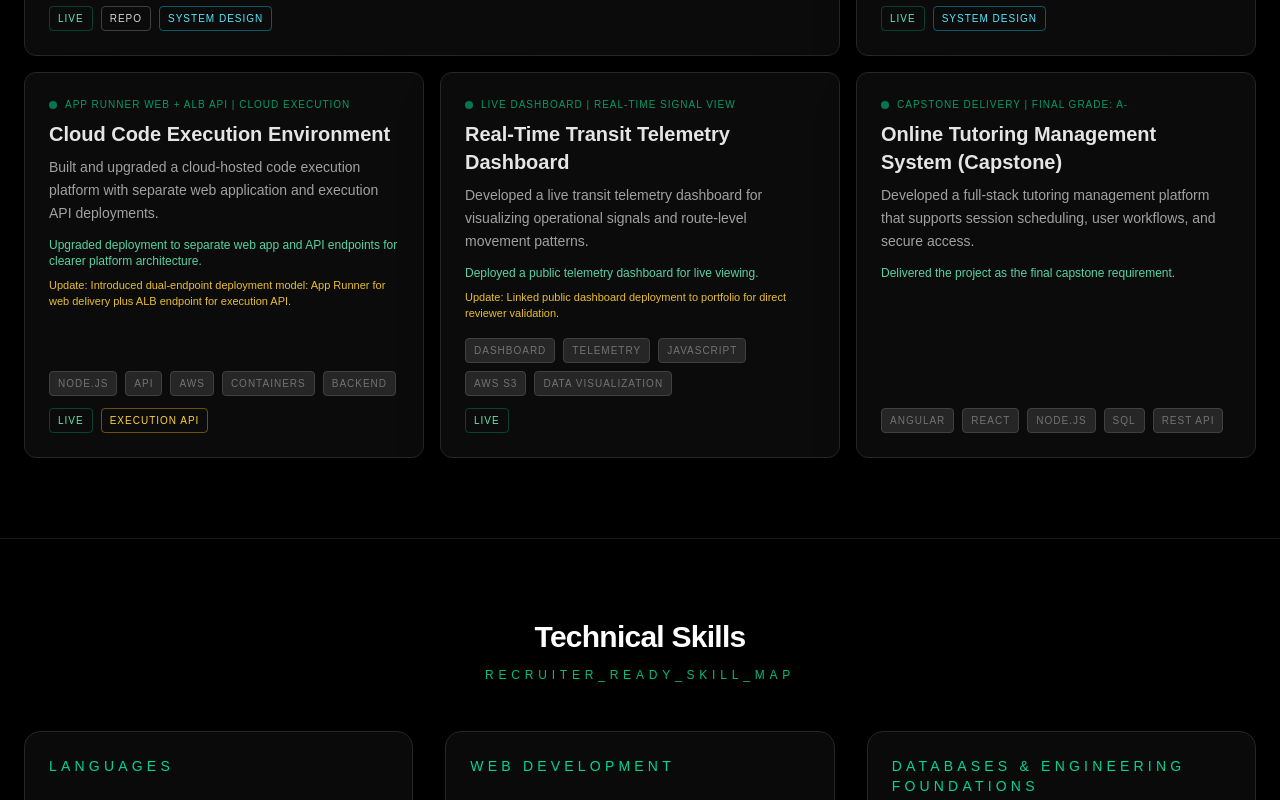
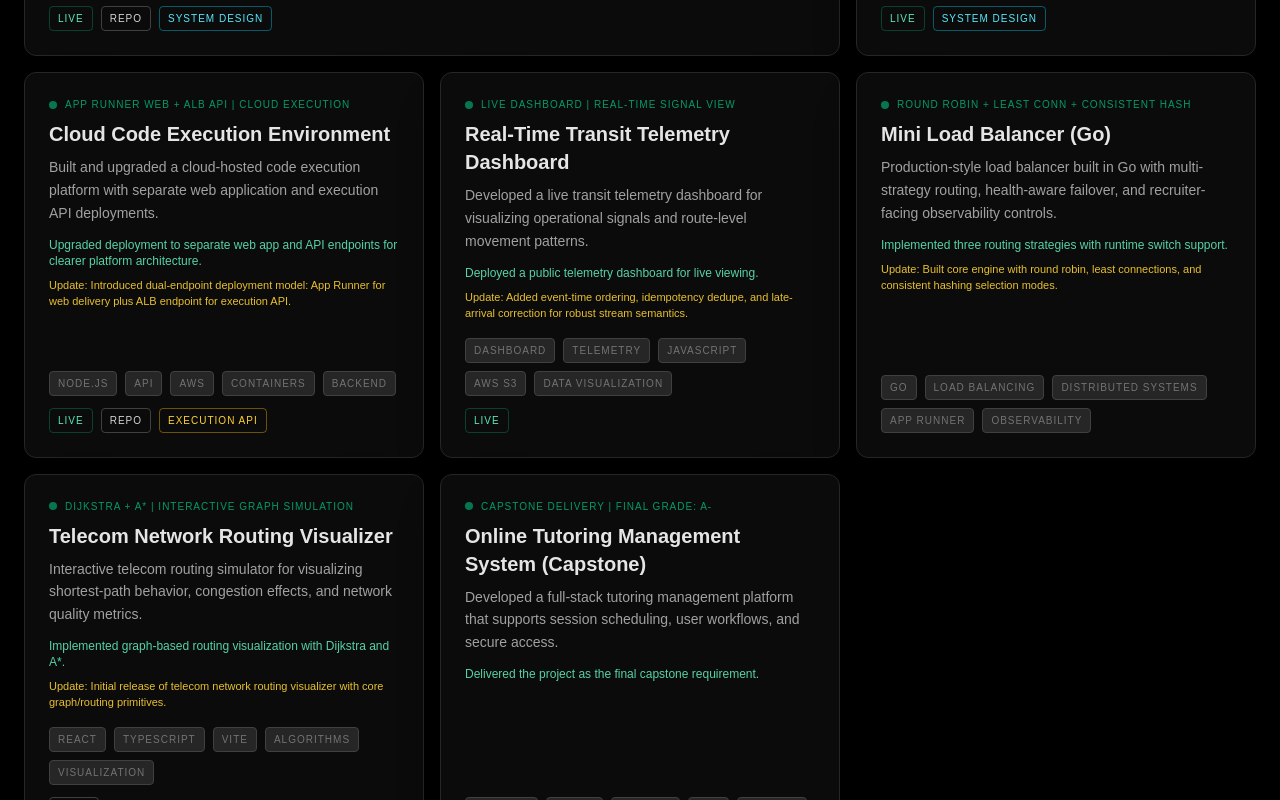
Before and after one commit to MohammedVep/mohammed-portfolio, a Next.js app: page / in a window 1280 px wide. Shown: the part 2660-3460 px from the top of the page. Built offline with nearby package versions, Linux system fonts and the light colour scheme.

Commit message:
feat: add latest project change logs and new systems projects

```diff
--- a/components/sections/role-fit/RoleFit.tsx
+++ b/components/sections/role-fit/RoleFit.tsx
@@ -180,6 +180,7 @@ const projectSignals: ProjectSignal[] = [
       "security",
     ],
     liveUrl: "https://42mtnmhqya.us-east-1.awsapprunner.com/",
+    repoUrl: "https://github.com/MohammedVep/cloud-code-execution-engine",
   },
   {
     title: "Real-Time Transit Telemetry Dashboard",
@@ -200,6 +201,45 @@ const projectSignals: ProjectSignal[] = [
     ],
     liveUrl:
       "http://realtimetransittelemetryst-dashboardbucket5758873d-fjkmwbutvpc8.s3-website-us-east-1.amazonaws.com",
+  },
+  {
+    title: "Mini Load Balancer (Go)",
+    summary:
+      "Go-based load balancer with multi-strategy routing, health-aware failover, and control-plane observability.",
+    keywords: [
+      "load balancer",
+      "go",
+      "routing",
+      "least connections",
+      "round robin",
+      "consistent hashing",
+      "failover",
+      "health checks",
+      "circuit breaker",
+      "distributed systems",
+      "observability",
+      "metrics",
+    ],
+  },
+  {
+    title: "Telecom Network Routing Visualizer",
+    summary:
+      "Interactive telecom routing simulator with Dijkstra/A* pathfinding, congestion simulation, and route metrics.",
+    keywords: [
+      "telecom",
+      "network",
+      "visualizer",
+      "routing",
+      "dijkstra",
+      "a*",
+      "graph",
+      "algorithms",
+      "react",
+      "typescript",
+      "latency",
+      "pathfinding",
+    ],
+    repoUrl: "https://github.com/MohammedVep/telecom-network-routing-visualizer",
   },
 ];
 
--- a/content/projects/index.ts
+++ b/content/projects/index.ts
@@ -26,7 +26,7 @@ export const projectsData: PortfolioProject[] = [
     id: "netpulse",
     title: "NetPulse: Distributed Uptime Monitoring SaaS",
     description:
-      "Built and deployed an uptime monitoring platform with scheduled checks, status tracking, and incident visibility for service reliability.",
+      "Built and continuously upgraded a distributed uptime monitoring platform with secure auth, public demo access, and multi-region reliability workflows.",
     metrics: "Live Demo + GitHub | Multi-Region Monitoring",
     tags: ["Next.js", "TypeScript", "Node.js", "PostgreSQL", "Redis", "Docker"],
     hardProblem:
@@ -53,9 +53,9 @@ export const projectsData: PortfolioProject[] = [
       "Designed alert flow with retry/debounce behavior to reduce noisy false alarms.",
     ],
     recentUpdates: [
-      "Expanded from baseline monitoring into a multi-region reliability flow with stronger incident lifecycle handling.",
-      "Added clearer production proof points: public demo environment, source repository, and system design documentation.",
-      "Improved recruiter readability with explicit architecture/tradeoff/invariant sections in portfolio presentation.",
+      "Added dedicated registration with Cognito email verification and full login flow for production-style onboarding.",
+      "Introduced public read-only demo API mode so recruiters can evaluate functionality without tenant credentials.",
+      "Expanded integration test + deployment workflows for stronger end-to-end operational confidence.",
     ],
     liveUrl: profileData.netPulseLiveUrl,
     repoUrl: profileData.netPulseRepoUrl,
@@ -131,9 +131,11 @@ export const projectsData: PortfolioProject[] = [
     ],
     recentUpdates: [
       "Introduced dual-endpoint deployment model: App Runner for web delivery plus ALB endpoint for execution API.",
-      "Refined architecture documentation and portfolio link strategy so reviewers can inspect web and API surfaces separately.",
+      "Expanded engine scope into a mini Replit/Judge0-style platform with async queue-worker execution and tenant quota controls.",
+      "Added stronger sandbox controls: bounded runtime resources, idempotent job handling, and audit visibility.",
     ],
     liveUrl: "https://42mtnmhqya.us-east-1.awsapprunner.com/",
+    repoUrl: "https://github.com/MohammedVep/cloud-code-execution-engine",
     additionalLinks: [
       {
         label: "Execution API",
@@ -170,11 +172,89 @@ export const projectsData: PortfolioProject[] = [
       "Focused on usability for real-time monitoring scenarios.",
     ],
     recentUpdates: [
-      "Linked public dashboard deployment to portfolio for direct reviewer validation.",
-      "Aligned project narrative to emphasize real-time operations visibility and telemetry interpretation value.",
+      "Added event-time ordering, idempotency dedupe, and late-arrival correction for robust stream semantics.",
+      "Introduced adaptive backpressure controls and streaming analytics signal generation for high-throughput conditions.",
+      "Expanded operations readiness with CloudWatch alarms/dashboard integration and real-time WebSocket push.",
     ],
     liveUrl:
       "http://realtimetransittelemetryst-dashboardbucket5758873d-fjkmwbutvpc8.s3-website-us-east-1.amazonaws.com",
+  },
+  {
+    id: "mini-load-balancer",
+    title: "Mini Load Balancer (Go)",
+    description:
+      "Production-style load balancer built in Go with multi-strategy routing, health-aware failover, and recruiter-facing observability controls.",
+    metrics: "Round Robin + Least Conn + Consistent Hash",
+    tags: ["Go", "Load Balancing", "Distributed Systems", "App Runner", "Observability"],
+    hardProblem:
+      "Route traffic predictably under backend failure while minimizing flapping, maintaining idempotent retry behavior, and preserving operational insight.",
+    architecture: `graph LR
+  Client[User Traffic]-->LB[Go Load Balancer]
+  LB-->CP[Control Plane /admin/*]
+  LB-->Proxy[Proxy Plane /proxy/*]
+  Proxy-->B1[Backend A]
+  Proxy-->B2[Backend B]
+  Proxy-->B3[Backend C]
+  LB-.Health Checks.->B1
+  LB-.Health Checks.->B2
+  LB-.Health Checks.->B3`,
+    tradeoffs: [
+      "Consistent hashing improves stickiness and cache locality, but can create uneven load if key distribution is skewed.",
+      "Aggressive health probing catches failures quickly, but risks false flaps without hysteresis thresholds.",
+      "Retry with failover improves success rates, but must stay bounded to avoid amplifying tail latency.",
+    ],
+    invariants: [
+      "Only healthy backends receive routed traffic unless explicitly in drain-aware transition.",
+      "Idempotent request retries remain bounded and never recurse indefinitely.",
+      "Routing strategy switches are observable through control-plane and metrics endpoints.",
+    ],
+    highlights: [
+      "Implemented three routing strategies with runtime switch support.",
+      "Added circuit breaker, active health checks, graceful draining, and failover mechanics.",
+      "Exposed control plane + Prometheus-style metrics for recruiter-visible operations evidence.",
+    ],
+    recentUpdates: [
+      "Built core engine with round robin, least connections, and consistent hashing selection modes.",
+      "Added reliability mechanisms including circuit breaker, bounded retries, and health-check hysteresis.",
+      "Added App Runner deployment scripts and recruiter-facing dashboard/control surface.",
+    ],
+  },
+  {
+    id: "telecom-network-visualizer",
+    title: "Telecom Network Routing Visualizer",
+    description:
+      "Interactive telecom routing simulator for visualizing shortest-path behavior, congestion effects, and network quality metrics.",
+    metrics: "Dijkstra + A* | Interactive Graph Simulation",
+    tags: ["React", "TypeScript", "Vite", "Algorithms", "Visualization"],
+    hardProblem:
+      "Represent dynamic network congestion and route optimization decisions in a way that is both mathematically correct and visually understandable.",
+    architecture: `graph TD
+  UI[React UI]-->Graph[Network Graph Model]
+  Graph-->Algo[Dijkstra / A* Engine]
+  Algo-->Sim[Congestion Weight Simulation]
+  Sim-->Metrics[Latency / Cost / Hops / Drop Rate]
+  Metrics-->UI`,
+    tradeoffs: [
+      "Frequent congestion recomputation improves realism but increases render and computation overhead.",
+      "A* pathfinding can reduce computation for target-focused routing, but requires heuristic tuning.",
+      "Dense topologies improve fidelity, but can reduce visual clarity without progressive filtering.",
+    ],
+    invariants: [
+      "Route results are always derived from current weighted graph state.",
+      "Visualization reflects algorithm output and congestion state consistently.",
+      "Metrics panel stays synchronized with selected path and simulation step.",
+    ],
+    highlights: [
+      "Implemented graph-based routing visualization with Dijkstra and A*.",
+      "Added dynamic edge-weight simulation to model congestion-driven route changes.",
+      "Exposed route quality metrics for latency, hops, cost, and drop-rate interpretation.",
+    ],
+    recentUpdates: [
+      "Initial release of telecom network routing visualizer with core graph/routing primitives.",
+      "Added dynamic congestion weighting and real-time route heat-style feedback.",
+      "Expanded metrics surface for recruiter-readable network decision tradeoffs.",
+    ],
+    repoUrl: "https://github.com/MohammedVep/telecom-network-routing-visualizer",
   },
   {
     id: "tutoring",
```
